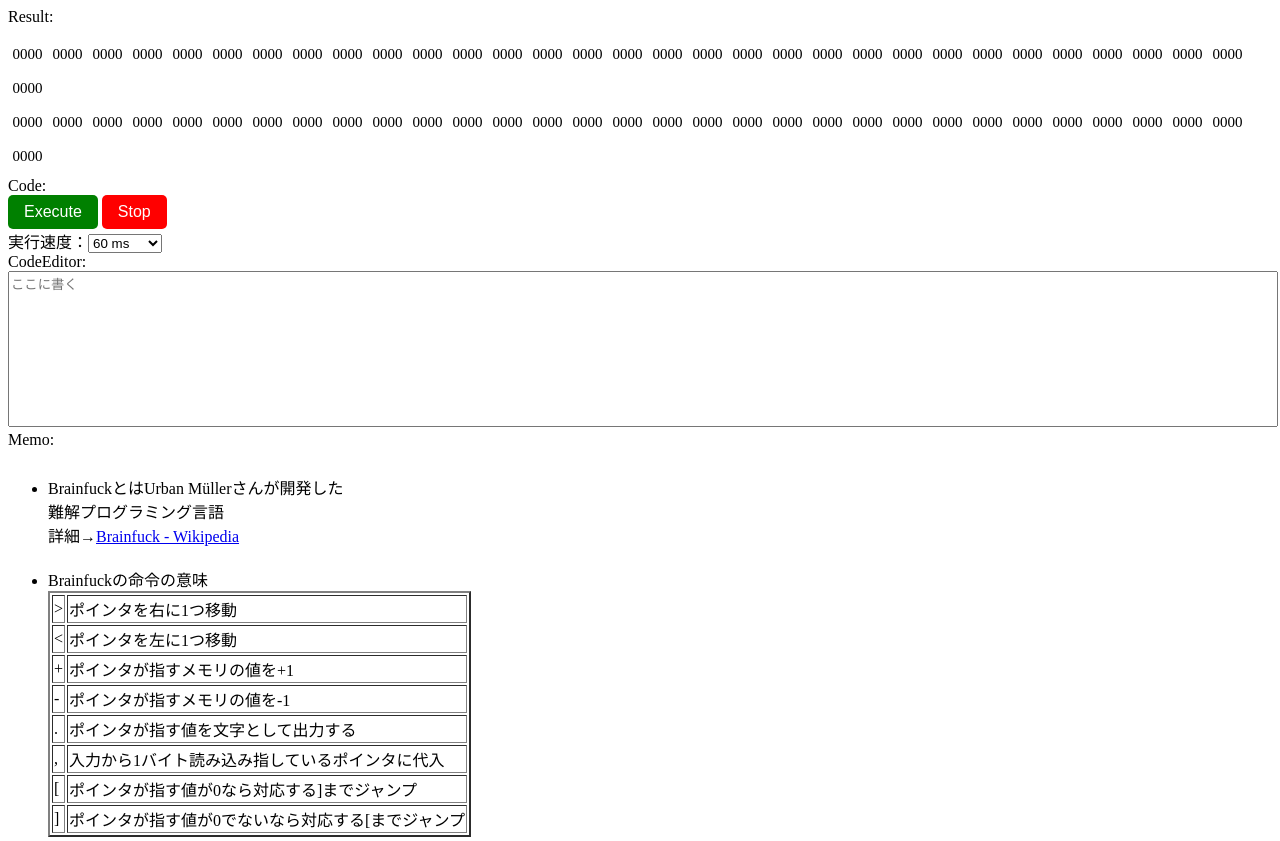
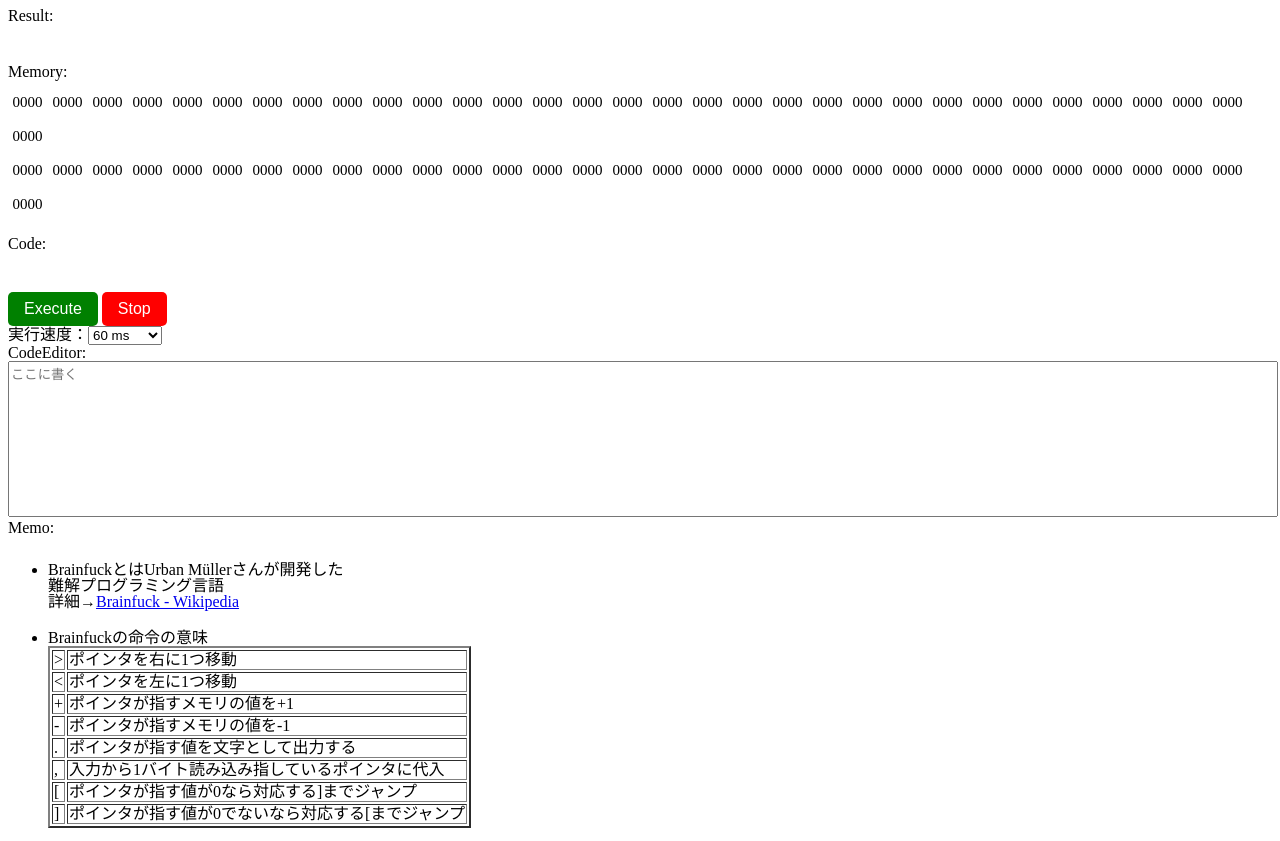
Before and after one commit to zkyto2311/Brainfuck-Execute, a plain HTML site: page index.html in a window 1280 px wide. Shown: the top 841 px of the page. Drawn offline with Linux system fonts and the light colour scheme.

Commit message:
resultとmemoryを 修正

```diff
--- a/css/style.css
+++ b/css/style.css
@@ -48,13 +48,22 @@ height:150px;
 resize:none;
 }
 
-.result {
-width:100%;
-height:15px;
-resize:none;
-}
-
 li {
   padding-left: 10px;
   padding: 10px 0;
 }
+
+.result-box,
+.memory-box,
+.option-box,
+.button-box,
+.code-box {
+		line-height:1;
+}
+.result,
+.memory,
+.debug {
+		display:block;
+		min-height:20px;
+		padding:10px 0;
+}
--- a/index.html
+++ b/index.html
@@ -17,10 +17,14 @@
 	<div class="result-box">
 		Result:<br>
 		<div class="result"></div>
+	</div>
+
+	<div class="memory-box">
+		Memory:<br>
 		<div class="memory"></div>
 	</div>
 
-	<div class="code">
+	<div class="code-box">
 		Code:<br>
 		<div class="debug"></div>
 	</div>
```
